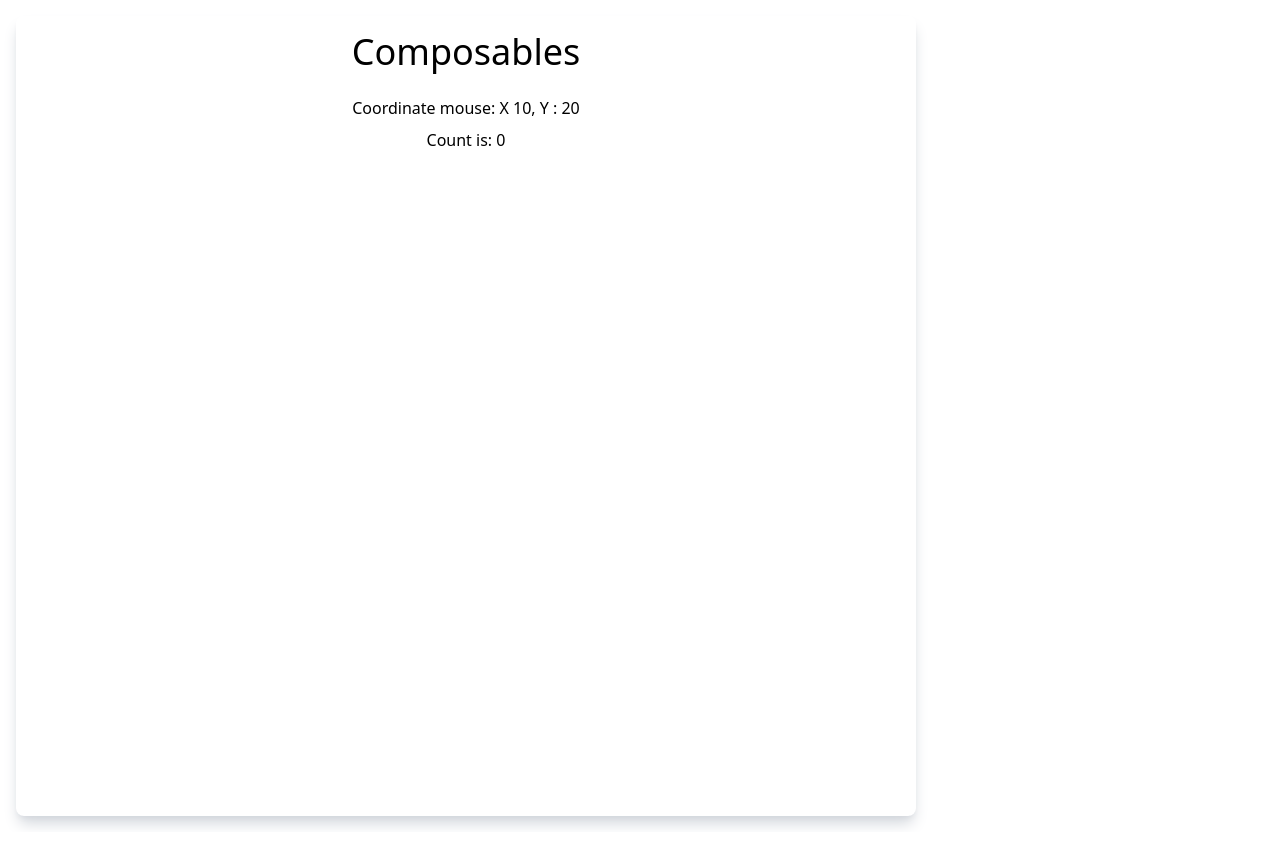
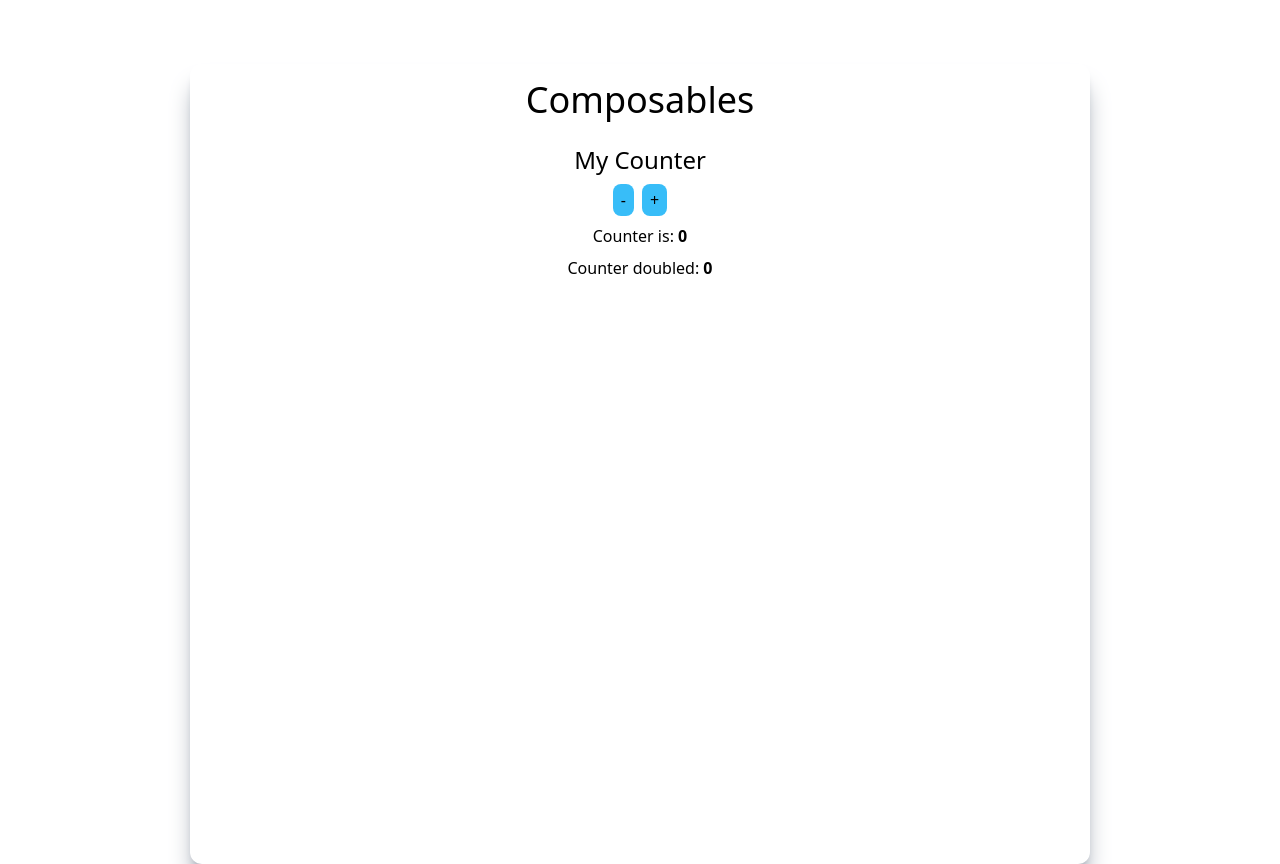
Before and after one commit to Ruma303/vue-composition-api, a Vue app: page / in a window 1280 px wide. Before the commit the page ends 832 px from the top, so only its background shows below. Built offline with nearby package versions, Linux system fonts and the light colour scheme.

Commit message:
useCounter

```diff
--- a/src/App.vue
+++ b/src/App.vue
@@ -1,15 +1,11 @@
 <script setup>
 import Counter from './components/Counter.vue';
-import { useMouse } from './composables/useMouse.js';
-
-const { x, y } = useMouse();
 
 </script>
 
 <template>
-    <main class="min-w-[300px] max-w-[900px] min-h-[800px] shadow-lg shadow-gray-300 flex flex-col gap-2 items-center py-4 m-4 rounded-lg">
+    <main class="min-w-[300px] max-w-[900px] min-h-[800px] shadow-xl shadow-gray-400 flex flex-col gap-2 items-center py-4 mt-16 mx-auto rounded-xl">
         <h1 class="text-4xl mb-4">Composables</h1>
-        Coordinate mouse: X {{ x }}, Y : {{ y }}
         <counter class="" />
     </main>
 </template>
--- a/src/components/Counter.vue
+++ b/src/components/Counter.vue
@@ -1,8 +1,18 @@
 <script setup>
+import { ref } from 'vue';
 import { useCounter } from '@/composables/useCounter';
-const { count, increment } = useCounter();
+const { counterData, counterDoubled, increaseCounter, decreaseCounter } = useCounter();
+const componentTitle = ref(counterData.title);
 </script>
 
 <template>
-    <button @click="increment">Count is: {{ count }}</button>
+    <h2 class="text-2xl">{{ componentTitle }}</h2>
+    <section class="flex items-center gap-2">
+        <button @click="decreaseCounter" class="bg-sky-400 py-1 px-2 rounded-lg">-</button>
+        <button @click="increaseCounter" class="bg-sky-400 py-1 px-2 rounded-lg">+</button>
+    </section>
+    <section class="flex flex-col items-center gap-2">
+        <p>Counter is: <b>{{ counterData.count }}</b></p>
+        <p>Counter doubled: <b>{{ counterDoubled }}</b></p>
+    </section>
 </template>
--- a/src/composables/useCounter.js
+++ b/src/composables/useCounter.js
@@ -1,11 +1,26 @@
-import { ref } from 'vue';
+import { reactive, computed, watch } from 'vue';
 
 export function useCounter() {
-  const count = ref(0);
+    const counterData = reactive({
+        count: 0,
+        title: 'My Counter'
+    });
 
-  function increment() {
-    count.value++;
-  }
+    const counterDoubled = computed(()=> {
+        return counterData.count * 2;
+    });
 
-  return { count, increment };
+    watch(()=> counterData.count, (newValue, oldValue) => {
+        console.log('Old count value: ', oldValue, 'new value: ', newValue);
+    })
+
+    function increaseCounter() {
+        counterData.count++;
+    }
+
+    function decreaseCounter() {
+        counterData.count++;
+    }
+
+    return { counterData, counterDoubled, increaseCounter, decreaseCounter };
 }
--- a/src/composables/useMouse.js
+++ /dev/null
@@ -1,7 +0,0 @@
-import { ref, onMounted, onUnmounted } from 'vue';
-
-export function useMouse() {
-    const x = 10;
-    const y = 20;
-    return { x, y };
-}
```
